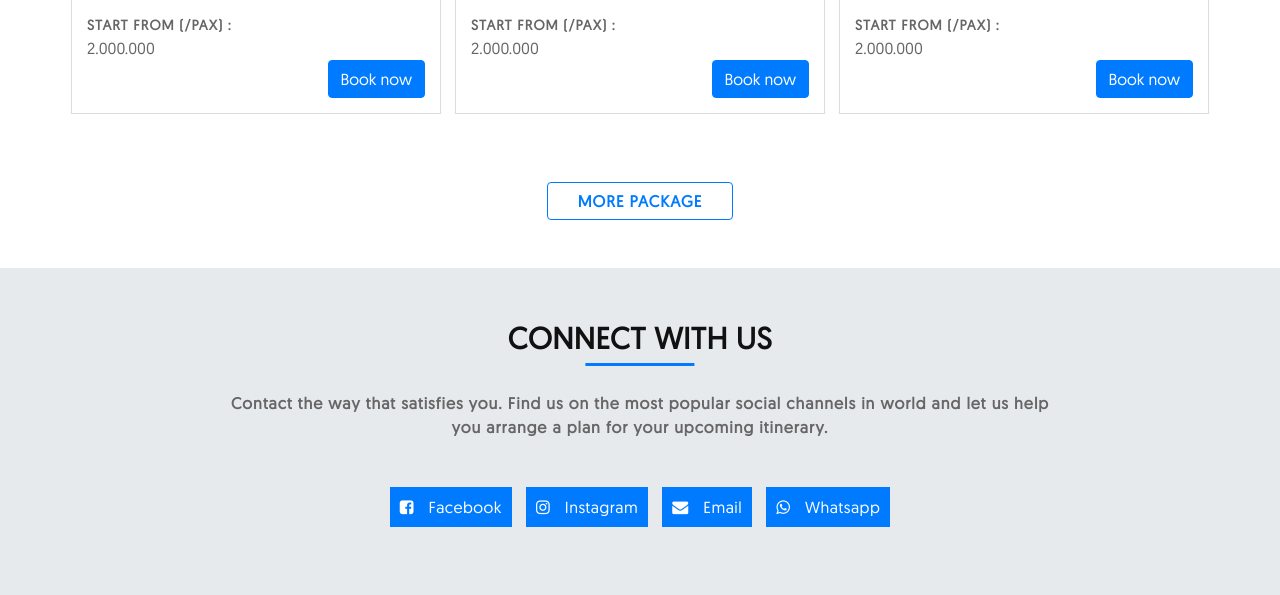
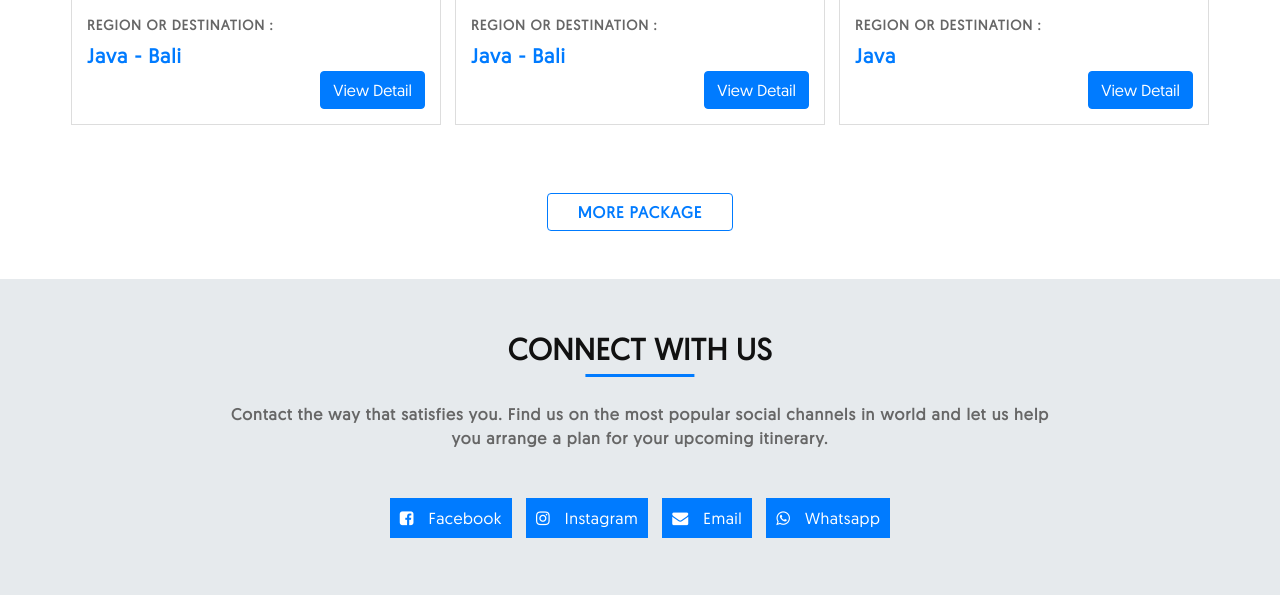
Before and after one commit to davidsetyaahr/union, a CodeIgniter app: page /union/index.php/frontend/packages/detail/1 in a window 1280 px wide. Shown: the part 3357-3952 px from the top of the page. Run offline with CodeIgniter, Linux system fonts and the light colour scheme; data comes from the database, SQL or seed files in the repository; data that the repository does not hold is empty.

Commit message:
union anyar

```diff
--- a/application/controllers/frontend/Packages.php
+++ b/application/controllers/frontend/Packages.php
@@ -37,6 +37,9 @@ class Packages extends CI_Controller {
 
 		$data['highlights'] = $this->common->getData("*","trip_highlights","",["id_package" => $data['package']['id_package']],"");
 
+		$data['another_packages'] = $this->common->getData("p.id_package,p.package_name,d.day,d.night,p.images,p.url",["packages p",3,0],["durations d", "p.id_duration = d.id_duration"],"",["p.id_package","desc"]);
+
+
 		$data['info'] = array(
 			"include" => $this->common->getData("i.text","package_info pi",["info i","pi.id_info = i.id_info"],["pi.id_package" => $data['package']['id_package'],"i.type" => "in"],""),
 			"exclude" => $this->common->getData("i.text","package_info pi",["info i","pi.id_info = i.id_info"],["pi.id_package" => $data['package']['id_package'],"i.type" => "ex"],""),
--- a/application/views/frontend/packages/detail-package.php
+++ b/application/views/frontend/packages/detail-package.php
@@ -257,91 +257,54 @@
         </div>
       </div>
       <div class="row my-5 packages h-270">
+      <?php
+          foreach ($another_packages as $data) {
+            $images = explode(",", $data['images']);
+            $getRegion = $this->common->getData("r.region_name","package_region pr",["region r","pr.id_region = r.id_region"],["pr.id_package" => $data['id_package']],"");
+            $countRegion = count($getRegion);
+        ?>
         <div class="col-md-4 cc">
           <div class="package">
             <div class="info-top">
-              <img src="<?php echo base_url() ?>assets/images/destinations/2.jpg" alt="" />
+              <img src="<?php echo base_url()."assets/images/packages/".$images[0] ?>" alt="" />
               <div class="top">
                 <div class="info">
-                  Hiking Tour
+                  <?php
+                    echo $data['day']." Days ".$data['night']." Nights"
+                  ?>
                 </div>
               </div>
               <div class="bottom">
                 <div class="name">
-                  3d 2n Bromo Ijen
+                  <?php
+                    echo $data['package_name']
+                  ?>
                 </div>
               </div>
               <div class="layer"></div>
             </div>
             <div class="info-bottom">
-              <p>start from (/pax) :</p>
-              <div class="idr">
-                2.000.000
+            <p>Region or Destination  : </p>
+              <div class="region">
+              <?php
+                foreach ($getRegion as $key => $value) {
+                  $glue = $key!=($countRegion-1) ? " - " : "";
+                  echo $value['region_name'].$glue;
+                }
+              ?>
               </div>
               <div class="book">
-                <a href="" class="btn btn-primary">Book now</a>
+                <a href="<?php echo base_url()."packages/".$data['url'] ?>" class="btn btn-primary">View Detail</a>
               </div>
             </div>
           </div>
         </div>
-        <div class="col-md-4 cc">
-          <div class="package">
-            <div class="info-top">
-              <img src="<?php echo base_url() ?>assets/images/destinations/1.jpg" alt="" />
-              <div class="top">
-                <div class="info">
-                  Hiking Tour
-                </div>
-              </div>
-              <div class="bottom">
-                <div class="name">
-                  3d 2n Bromo Ijen
-                </div>
-              </div>
-              <div class="layer"></div>
-            </div>
-            <div class="info-bottom">
-              <p>start from (/pax) :</p>
-              <div class="idr">
-                2.000.000
-              </div>
-              <div class="book">
-                <a href="" class="btn btn-primary">Book now</a>
-              </div>
-            </div>
-          </div>
-        </div>
-        <div class="col-md-4 cc">
-          <div class="package">
-            <div class="info-top">
-              <img src="<?php echo base_url() ?>assets/images/destinations/4.jpg" alt="" />
-              <div class="top">
-                <div class="info">
-                  Hiking Tour
-                </div>
-              </div>
-              <div class="bottom">
-                <div class="name">
-                  3d 2n Bromo Ijen
-                </div>
-              </div>
-              <div class="layer"></div>
-            </div>
-            <div class="info-bottom">
-              <p>start from (/pax) :</p>
-              <div class="idr">
-                2.000.000
-              </div>
-              <div class="book">
-                <a href="" class="btn btn-primary">Book now</a>
-              </div>
-            </div>
-          </div>
-        </div>
+      <?php } ?>
+
       </div>
       <div class="row justify-content-center">
         <div class="col text-center">
-          <a href="" class="btn btn-outline-primary btn-bold">MORE PACKAGE</a>
+          <a href="../packages" class="btn btn-outline-primary btn-bold">MORE PACKAGE</a>
         </div>
       </div>
     </div>
```
